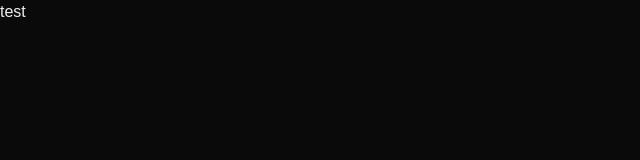
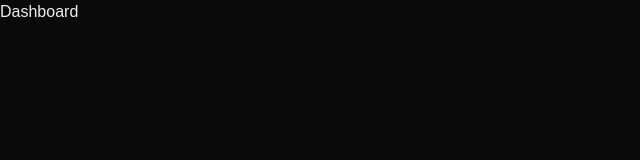
Before and after one commit to abdok10/Ecom-admin, a Next.js app: page / in a window 1280 px wide. Shown: the top 160 px of the page, without its empty margins (0-640 px from the left). Built offline with nearby package versions, Linux system fonts and the light colour scheme.

Commit message:
clerk Auth setup done

```diff
--- /dev/null
+++ b/app/(auth)/(routes)/sign-in/[[...sign-in]]/page.tsx
@@ -0,0 +1,5 @@
+import { SignIn } from '@clerk/nextjs'
+
+export default function Page() {
+  return <SignIn />
+}
--- /dev/null
+++ b/app/(auth)/(routes)/sign-up/[[...sign-up]]/page.tsx
@@ -0,0 +1,5 @@
+import { SignUp } from '@clerk/nextjs'
+
+export default function Page() {
+  return <SignUp />
+}
--- /dev/null
+++ b/app/(auth)/layout.tsx
@@ -0,0 +1,7 @@
+export default function AuthLayout({
+  children,
+}: {
+  children: React.ReactNode;
+}) {
+  return <div className="flex justify-center items-center h-full">{children}</div>;
+}
--- a/app/(root)/page.tsx
+++ b/app/(root)/page.tsx
@@ -1,3 +1,10 @@
-export default function Test() {
-  return <div>test</div>;
+import { UserButton } from "@clerk/nextjs";
+
+export default function SetupPage() {
+  return (
+    <div>
+      <p>Dashboard</p>
+      <UserButton />
+    </div>
+  );
 }
--- a/app/layout.tsx
+++ b/app/layout.tsx
@@ -1,6 +1,7 @@
 import type { Metadata } from "next";
 import localFont from "next/font/local";
 import "./globals.css";
+import { ClerkProvider } from '@clerk/nextjs'
 
 const geistSans = localFont({
   src: "./fonts/GeistVF.woff",
@@ -24,12 +25,14 @@
   children: React.ReactNode;
 }>) {
   return (
+    <ClerkProvider>
     <html lang="en">
       <body
         className={`${geistSans.variable} ${geistMono.variable} antialiased`}
-      >
+        >
         {children}
       </body>
     </html>
+        </ClerkProvider>
   );
 }
--- a/package.json
+++ b/package.json
@@ -9,6 +9,7 @@
     "lint": "next lint"
   },
   "dependencies": {
+    "@clerk/nextjs": "^5.4.1",
     "@radix-ui/react-icons": "^1.3.0",
     "@radix-ui/react-slot": "^1.1.0",
     "class-variance-authority": "^0.7.0",
```
Also changed, not shown: middleware.ts (added, +12 -0 lines), 2 other files (tests, documents, lock files or other folders).
